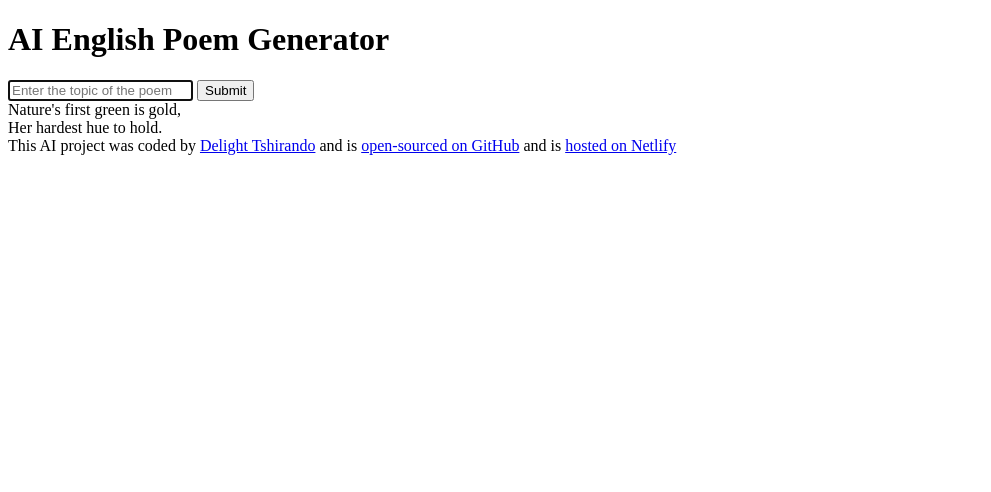
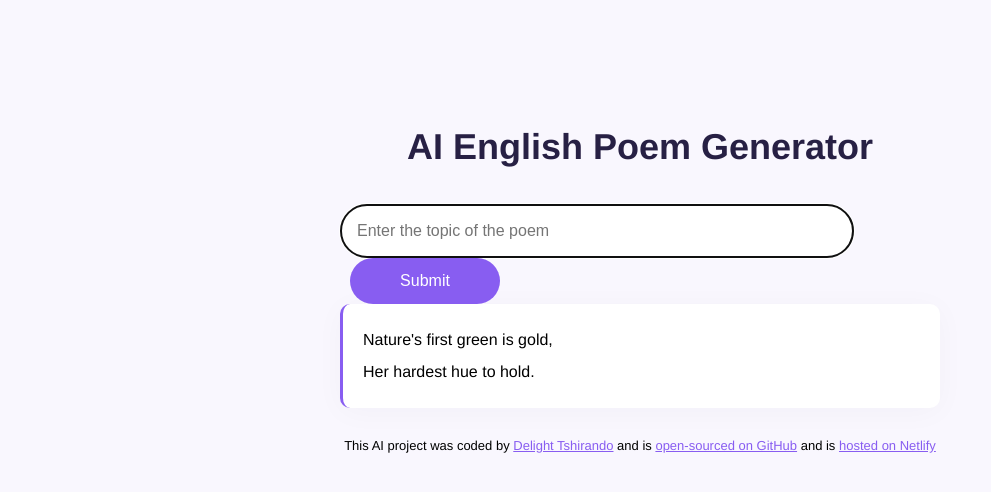
Before and after one commit to delightteekay/english-poem-generator, a plain HTML site: page index.html in a window 1280 px wide. Shown: the whole page, without its empty margins (0-991 px from the left). Drawn offline with Linux system fonts and the light colour scheme.

Commit message:
added the styling to the project

```diff
--- a/index.html
+++ b/index.html
@@ -7,26 +7,31 @@
 <title>AI English Poem Generator</title>
 </head>
 <body>
+<div class="container">
 <header>
 <h1>AI English Poem Generator</h1>
 </header>
 <main>
 <form>
-<input type="text" placeholder="Enter the topic of the poem" autofocus required autocomplete="off" />
-<input type="submit" />
+<input type="text" placeholder="Enter the topic of the poem"
+autofocus
+required
+autocomplete="off"
+class="instructions" />
+<input type="submit" class="submit-button" />
 </form>
-<div>
+<div class="poem">
 Nature's first green is gold,
 <br />
 Her hardest hue to hold.
 </div>
 </main>
-
 <footer>
 This AI project was coded by <a href="https://github.com/delightteekay/" target="_blank">Delight Tshirando</a>
 and is <a href="https://github.com/delightteekay/english-poem-generator" target="_blank">open-sourced on GitHub</a>
 and is <a href="https://english-poem-aigenerator.netlify.app/" target="_blank">hosted on Netlify</a>
 </footer>
+</div>
 <script src="src/index.js"></script>
 </body>
 </html>
--- a/src/style.css
+++ b/src/style.css
@@ -0,0 +1,71 @@
+body {
+    background-color: #f9f7fe;
+    font-family: Helvetica, Arial, sans-serif;
+}
+
+a {
+    color: #885df1;
+}
+
+.container {
+    margin: 120px auto;
+    max-width: 600px;
+}
+
+h1 {
+    text-align: center;
+    font-weight: 800;
+    font-size: 36px;
+    line-height: 1.5;
+    color: #272044;
+}
+
+header {
+    margin-bottom: 30px;
+}
+
+.form {
+    padding: 30px;
+    background-color: white;
+    border-radius: 10px;
+    display: flex;
+    margin-bottom: 30px;
+    box-shadow: 0px 20px 60px rgba(65, 50, 100, 0.08);
+}
+
+.instructions {
+    padding: 16px;
+    border: 1px solid rgba(39, 33, 66, 0.5);
+    width: 80%;
+    font-size: 16px;
+    border-radius: 50px;
+    line-height: 20px;
+    color: #272044;
+}
+
+.submit-button {
+   margin-left: 10px;
+   background: #885df1;
+   color: white;
+   border: none;
+   border-radius: 50px;
+   padding: 14px 24px;
+   width: 150px;
+   font-size: 16px;
+}
+
+.poem {
+    font-size: 16px;
+    background-color: #fff;
+    padding: 20px;
+    line-height: 2;
+    border-left: 3px solid #885df1;
+    box-shadow: 0px 4px 30px rgba(39, 33, 66, 0.03);
+    border-radius: 10px;
+}
+
+footer {
+    text-align: center;
+    font-size: 13px;
+    margin-top: 30px;
+}
```
